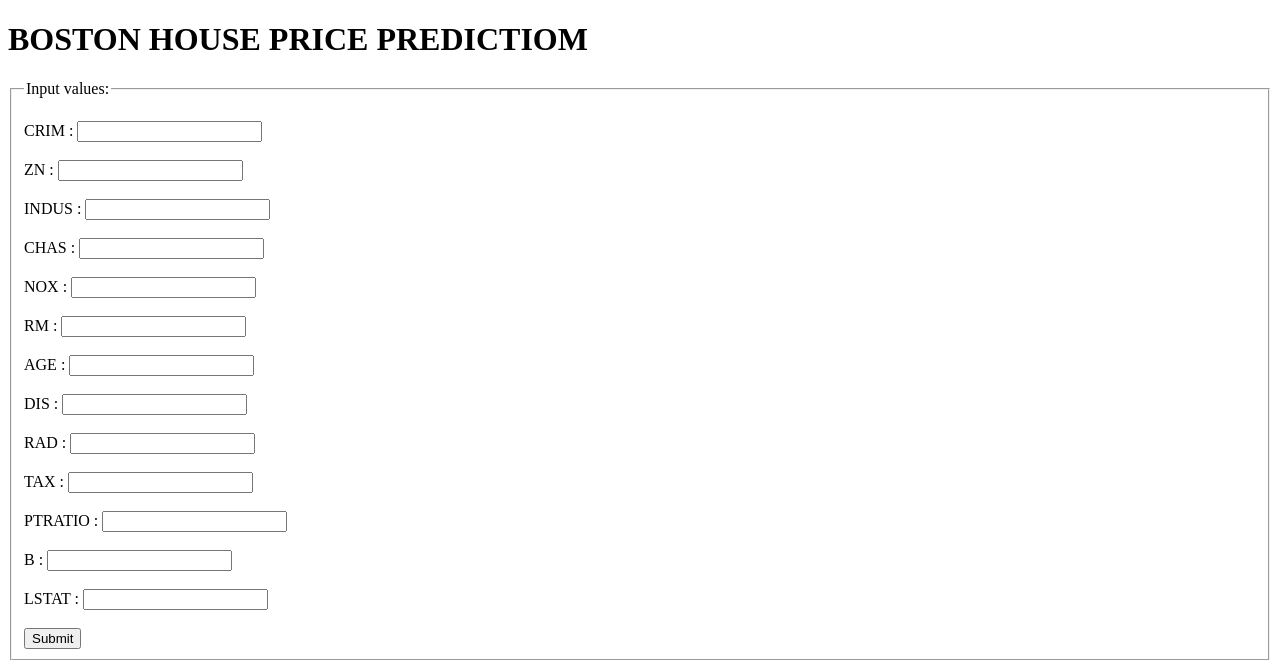
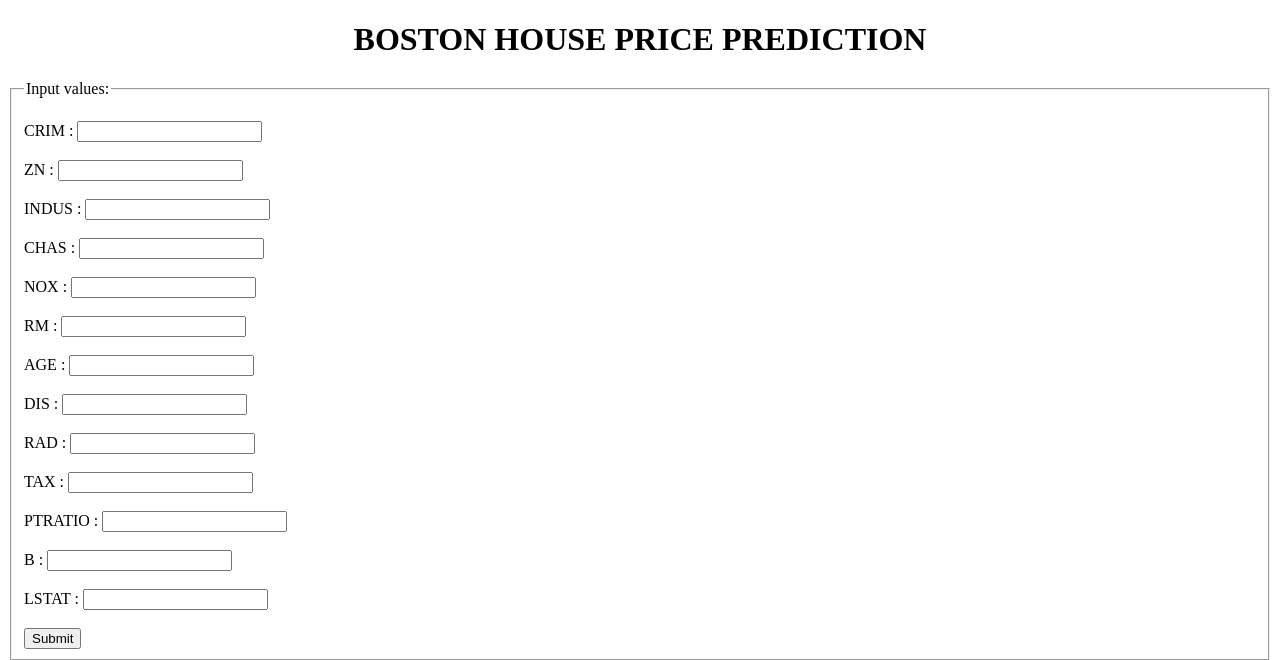
Before and after one commit to Karthik-VG/models, a Flask app: page /linreg in a window 1280 px wide. Shown: the top 660 px of the page. Run offline with Flask 2, Linux system fonts and the light colour scheme.

Commit message:
updated linreg html file

```diff
--- a/templates/linearregpred.html
+++ b/templates/linearregpred.html
@@ -3,7 +3,7 @@
     <meta charset="UTF-8">
     <title>Prediction</title>
 </head>
-<h1>BOSTON HOUSE PRICE PREDICTIOM</h1>
+<h1 align="center">BOSTON HOUSE PRICE PREDICTION</h1>
 <body>
     <form action="{{url_for('linreg')}}" method="POST">
     <fieldset>
```
